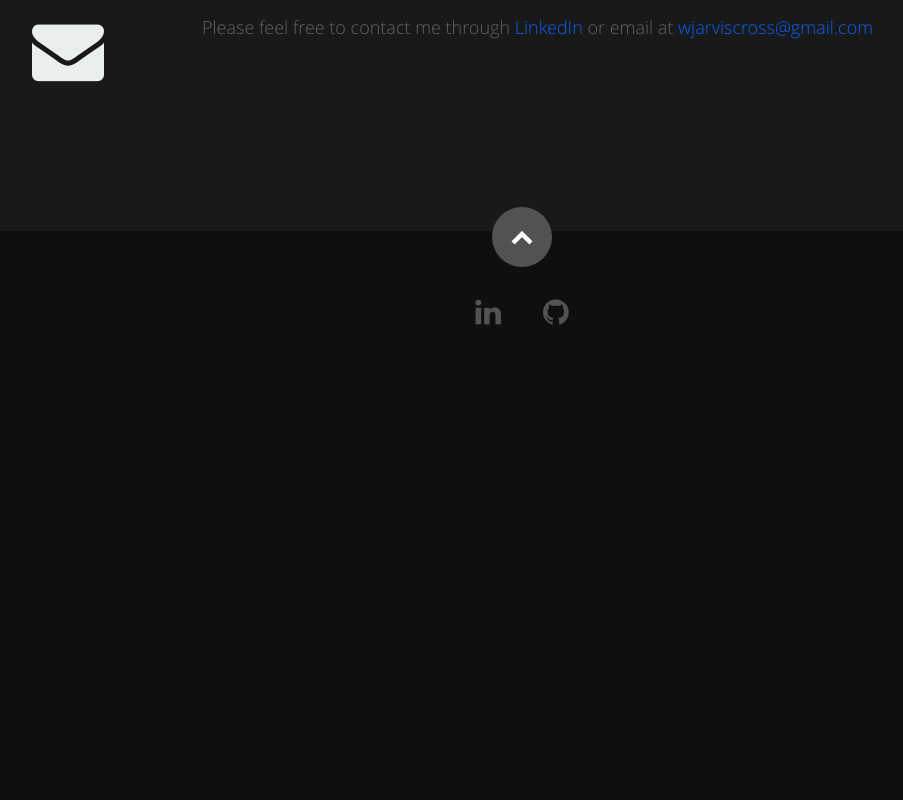
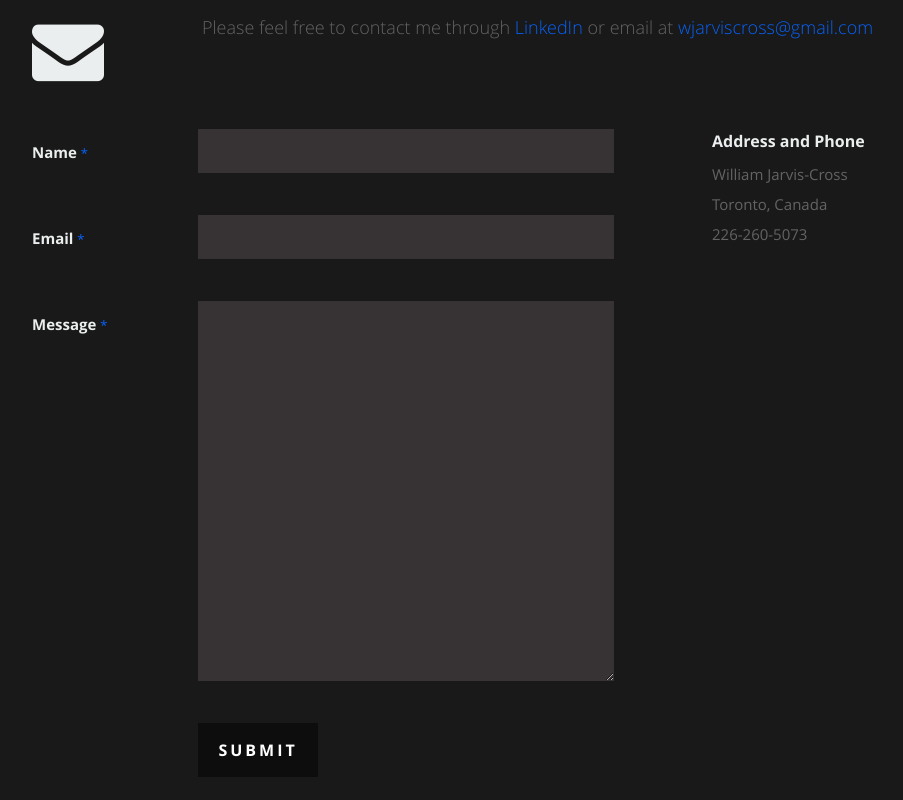
Before and after one commit to WillJarvis-Cross/WillJarvis-Cross.github.io, a React (Create React App) app: page / in a window 1280 px wide. Shown: the part 5500-6300 px from the top of the page, without its empty margins (118-1021 px from the left). Before the commit the page ends 5906 px from the top, so only its background shows below. Built offline with nearby package versions, Linux system fonts and the light colour scheme.

Commit message:
add email feature

```diff
--- a/package.json
+++ b/package.json
@@ -9,6 +9,7 @@
     "@testing-library/user-event": "^12.1.10",
     "anix": "^1.3.6",
     "crypto-browserify": "^3.12.0",
+    "emailjs-com": "^3.2.0",
     "framer-motion": "^11.11.9",
     "gh-pages": "^5.0.0",
     "jquery": "^3.6.0",
--- a/src/Components/Contact.js
+++ b/src/Components/Contact.js
@@ -1,14 +1,50 @@
 import React, { Component } from "react";
-import { motion } from 'framer-motion'
+import emailjs from "emailjs-com";
+import { motion } from 'framer-motion';
 
 class Contact extends Component {
+  constructor(props) {
+    super(props);
+    this.state = {
+      name: '',
+      email: '',
+      message: '',
+      successMessage: '',
+      errorMessage: ''
+    };
+  }
+
+  handleChange = (e) => {
+    this.setState({ [e.target.name]: e.target.value });
+  };
+
+  handleSubmit = (e) => {
+    e.preventDefault();
+
+    const { name, email, message } = this.state;
+    console.log("Sending Email with the following data:", { name, email, message })
+
+    // Send email using EmailJS
+    emailjs.send('service_veqgezf', 'template_z36zbqj', {
+      name,
+      email,
+      message
+    }, 'c3JY3KXQoyJde0vSQ')
+    .then((response) => {
+      this.setState({ successMessage: "Your message was sent, thank you!", errorMessage: '' });
+    })
+    .catch((err) => {
+      this.setState({ errorMessage: "Failed to send message, please try again.", successMessage: '' });
+    });
+  };
+
   render() {
     if (!this.props.data) return null;
 
+    const { successMessage, errorMessage } = this.state;
     const name = this.props.data.name;
     const city = this.props.data.address.city;
     const phone = this.props.data.phone;
-    const showEmailStuff = false
 
     return (
       <section id="contact">
@@ -19,114 +55,57 @@ class Contact extends Component {
         >
           <div className="row section-head">
             <div className="two columns header-col">
-              <h1>
-                <span>Get In Touch.</span>
-              </h1>
+              <h1><span>Get In Touch.</span></h1>
             </div>
-
             <div className="ten columns">
-              <p className="lead">Please feel free to contact me through <a href="https://www.linkedin.com/in/williamjarviscross-1378361b6/" target="_blank" rel="noreferrer" >LinkedIn</a> or email at <a href="mailto:wjarviscross@gmail.com">wjarviscross@gmail.com</a></p>
+              <p className="lead">
+                Please feel free to contact me through <a href="https://www.linkedin.com/in/williamjarviscross-1378361b6/" target="_blank" rel="noreferrer">LinkedIn</a> or email at <a href="mailto:wjarviscross@gmail.com">wjarviscross@gmail.com</a>
+              </p>
             </div>
           </div>
         </motion.div>
 
-        {showEmailStuff && <div className="row">
-          <motion.div
-            initial={{ x: -100 }}
-            animate={{ x: 0 }}
-            transition={{ duration: 1 }}
-          >
+        <div className="row">
+          <motion.div initial={{ x: -100 }} animate={{ x: 0 }} transition={{ duration: 1 }}>
             <div className="eight columns">
-              <form action="" method="post" id="contactForm" name="contactForm">
+              <form onSubmit={this.handleSubmit}>
                 <fieldset>
                   <div>
-                    <label htmlFor="contactName">
-                      Name <span className="required">*</span>
-                    </label>
-                    <input
-                      type="text"
-                      defaultValue=""
-                      size="35"
-                      id="contactName"
-                      name="contactName"
-                      onChange={this.handleChange}
-                    />
+                    <label htmlFor="contactName">Name <span className="required">*</span></label>
+                    <input type="text" size="35" id="contactName" name="name" onChange={this.handleChange} />
                   </div>
 
                   <div>
-                    <label htmlFor="contactEmail">
-                      Email <span className="required">*</span>
-                    </label>
-                    <input
-                      type="text"
-                      defaultValue=""
-                      size="35"
-                      id="contactEmail"
-                      name="contactEmail"
-                      onChange={this.handleChange}
-                    />
+                    <label htmlFor="contactEmail">Email <span className="required">*</span></label>
+                    <input type="text" size="35" id="contactEmail" name="email" onChange={this.handleChange} />
                   </div>
 
                   <div>
-                    <label htmlFor="contactSubject">Subject</label>
-                    <input
-                      type="text"
-                      defaultValue=""
-                      size="35"
-                      id="contactSubject"
-                      name="contactSubject"
-                      onChange={this.handleChange}
-                    />
+                    <label htmlFor="contactMessage">Message <span className="required">*</span></label>
+                    <textarea cols="50" rows="15" id="contactMessage" name="message" onChange={this.handleChange}></textarea>
                   </div>
 
                   <div>
-                    <label htmlFor="contactMessage">
-                      Message <span className="required">*</span>
-                    </label>
-                    <textarea
-                      cols="50"
-                      rows="15"
-                      id="contactMessage"
-                      name="contactMessage"
-                    ></textarea>
-                  </div>
-
-                  <div>
-                    <button className="submit">Submit</button>
-                    <span id="image-loader">
-                      <img alt="" src="images/loader.gif" />
-                    </span>
+                    <button type="submit" className="submit">Submit</button>
+                    <span id="image-loader"><img alt="" src="images/loader.gif" /></span>
                   </div>
                 </fieldset>
               </form>
 
-              <div id="message-warning"> Error boy</div>
-              <div id="message-success">
-                <i className="fa fa-check"></i>Your message was sent, thank you!
-                <br />
-              </div>
+              {successMessage && <div id="message-success"><i className="fa fa-check"></i>{successMessage}<br /></div>}
+              {errorMessage && <div id="message-warning">{errorMessage}</div>}
             </div>
           </motion.div>
 
-          <motion.div
-            initial={{ x: -100 }}
-            animate={{ x: 0 }}
-            transition={{ duration: 1 }}
-          >
+          <motion.div initial={{ x: -100 }} animate={{ x: 0 }} transition={{ duration: 1 }}>
             <aside className="four columns footer-widgets">
               <div className="widget widget_contact">
                 <h4>Address and Phone</h4>
-                <p className="address">
-                  {name}
-                  <br />
-                  {city}, Canada
-                  <br />
-                  <span>{phone}</span>
-                </p>
+                <p className="address">{name}<br />{city}, Canada<br /><span>{phone}</span></p>
               </div>
             </aside>
           </motion.div>
-        </div>}
+        </div>
       </section>
     );
   }
```
